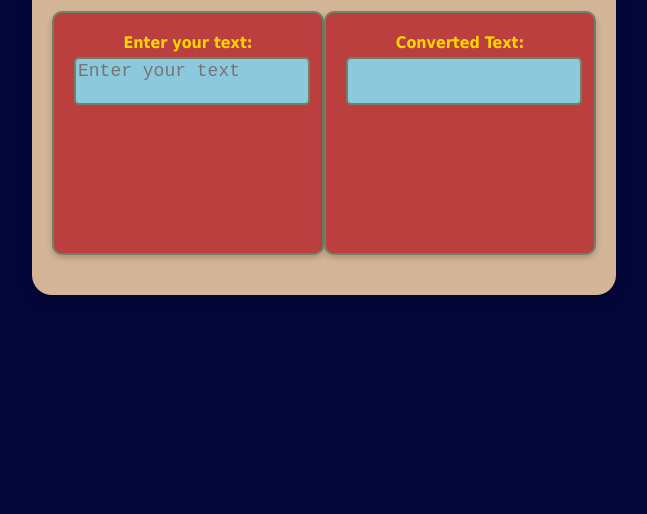
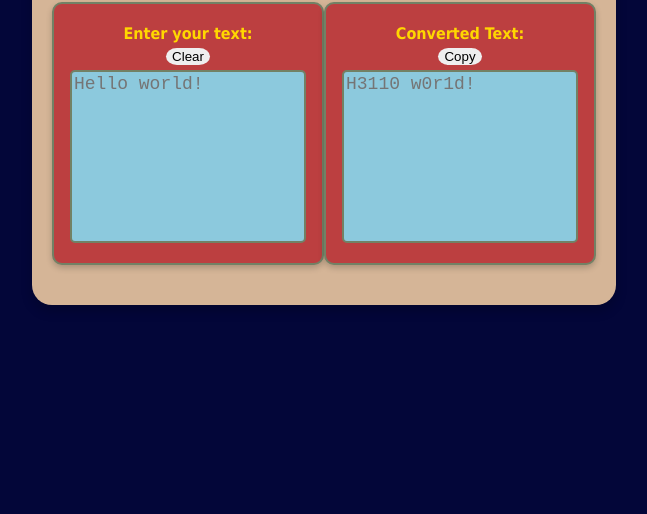
Before and after one commit to i-am-schida/project-LetterToNumberGenerator, a plain HTML site: page index.html in a window 1280 px wide. Shown: the part 286-800 px from the top of the page, without its empty margins (316-963 px from the left). Drawn offline with Linux system fonts and the light colour scheme.

Commit message:
addition: two buttons delete and copy

```diff
--- a/index.html
+++ b/index.html
@@ -13,11 +13,13 @@
     <div class="input-container">
       <div class="box">
         <label for="inputText">Enter your text:</label>
-        <textarea id="inputText" oninput="adjustHeight('inputText'); convertText()" placeholder="Enter your text"></textarea>
+        <button id="clearInputText" onclick="clearText('inputText')">Clear</button>
+        <textarea id="inputText" oninput="adjustHeight('inputText'); convertText()" placeholder="Hello world!" style="height: 165px;"></textarea>
       </div>
       <div class="box">
         <p>Converted Text:</p>
-        <textarea id="outputText" class="output-box" readonly disabled></textarea>
+        <button id="copyOutputText" onclick="copyText('outputText')">Copy</button>
+        <textarea id="outputText" class="output-box" readonly disabled placeholder="H3110 w0r1d!" style="height: 165px;"></textarea>
       </div>
     </div>
   </main>
--- a/script.js
+++ b/script.js
@@ -1,6 +1,6 @@
 function adjustHeight(elementId) {
   const element = document.getElementById(elementId);
-  element.style.height = "auto"; // Reset the height
+  element.style.height = "165px";
   element.style.height = element.scrollHeight + "px"; // Set the height to the scroll height
 }
 
@@ -9,15 +9,17 @@ function convertText() {
   const outputText = document.getElementById("outputText");
 
   if (inputText) {
-    const convertedText = inputText.replace(/(stfu|of)|[esaoif]/gi, function(match, stfu) {
-      if (stfu) {
-        return stfu; // Preserve 'stfu' and 'of' if matched
+    const convertedText = inputText.replace(/(tfu|of)|[esaoifb]/gi, function(match, tfu) {
+      if (tfu) {
+        return tfu; // Preserve 'tfu' and 'of' if matched
       } else {
         switch (match.toLowerCase()) {
           case 'e':
             return '3';
           case 'a':
             return '4';
+          case 'b':
+            return '8';
           case 'o':
             return '0';
           case 'f':
@@ -30,7 +32,7 @@ function convertText() {
             return match;
         }
       }
-    }).replace(/B/g, '8'); // Convert all uppercase 'B' to '8'
+    });
 
     outputText.value = convertedText; // Set the value for textarea
     adjustHeight('outputText'); // Update the output textarea's height
@@ -39,3 +41,25 @@ function convertText() {
     adjustHeight('outputText'); // Update the output textarea's height when it's empty
   }
 }
+
+function clearText(elementId) { // Clear button
+  const element = document.getElementById(elementId);
+  element.value = "";
+  adjustHeight(elementId);
+}
+
+function copyText(elementId) { // Copy button
+  const element = document.getElementById(elementId);
+  const textToCopy = element.value;
+
+  if (navigator.clipboard) {
+    navigator.clipboard.writeText(textToCopy)
+      .then(function () {
+        // Text is successfully copied to clipboard, no alert needed
+      })
+      .catch(function (err) {
+        console.error('Copy to clipboard failed:', err);
+        // Optionally, you can log an error message to the console
+      });
+  }
+}
--- a/styles.css
+++ b/styles.css
@@ -39,6 +39,8 @@ main {
   min-height: 200px;
   display: flex;
   flex-direction: column;
+  align-items: center;
+  text-align: center;
   box-shadow: 0 3px 6px rgba(0, 0, 0, 0.2);
 }
 
@@ -72,3 +74,16 @@ p {
   margin: 0;
   margin-bottom: 5px;
 }
+
+button {
+  margin-bottom: 5px;
+  cursor: pointer;
+  border-radius: 50% / 100%;
+  border: none;
+}
+
+button:hover {
+  background-color: #728165;
+  color: white;
+  border: none;
+}
```
